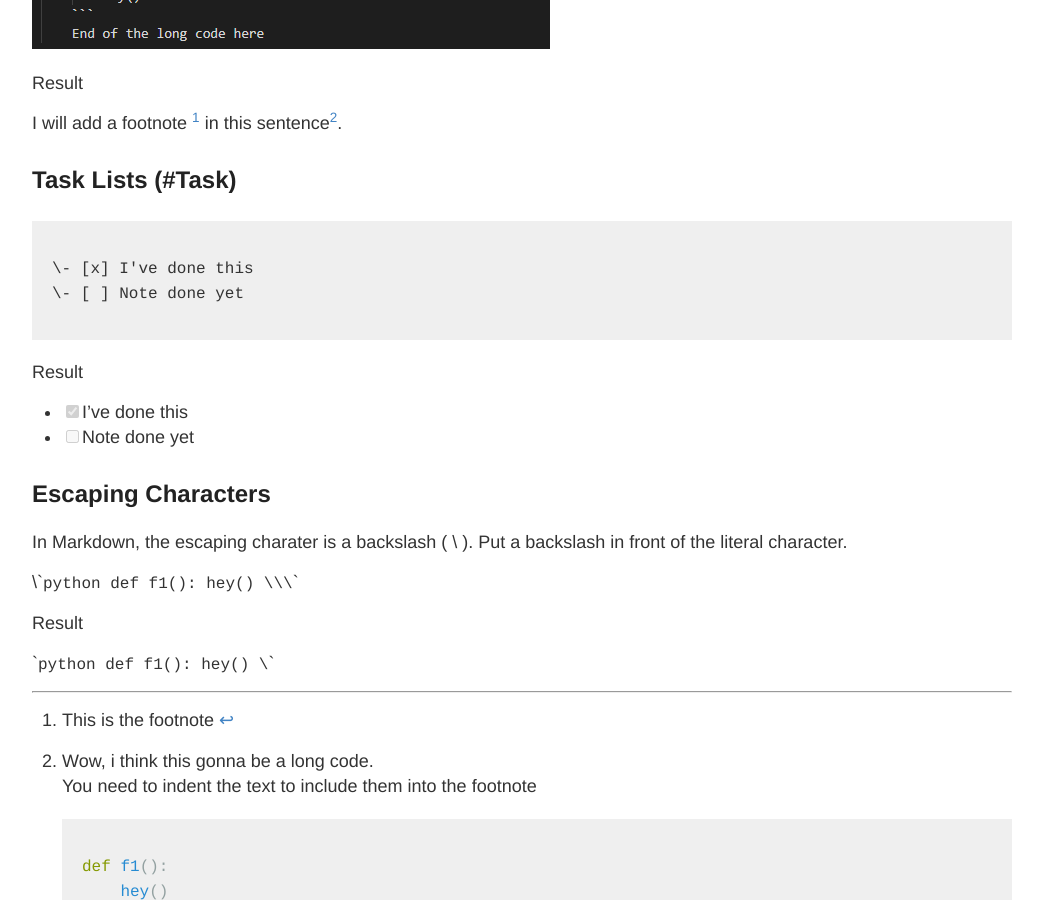
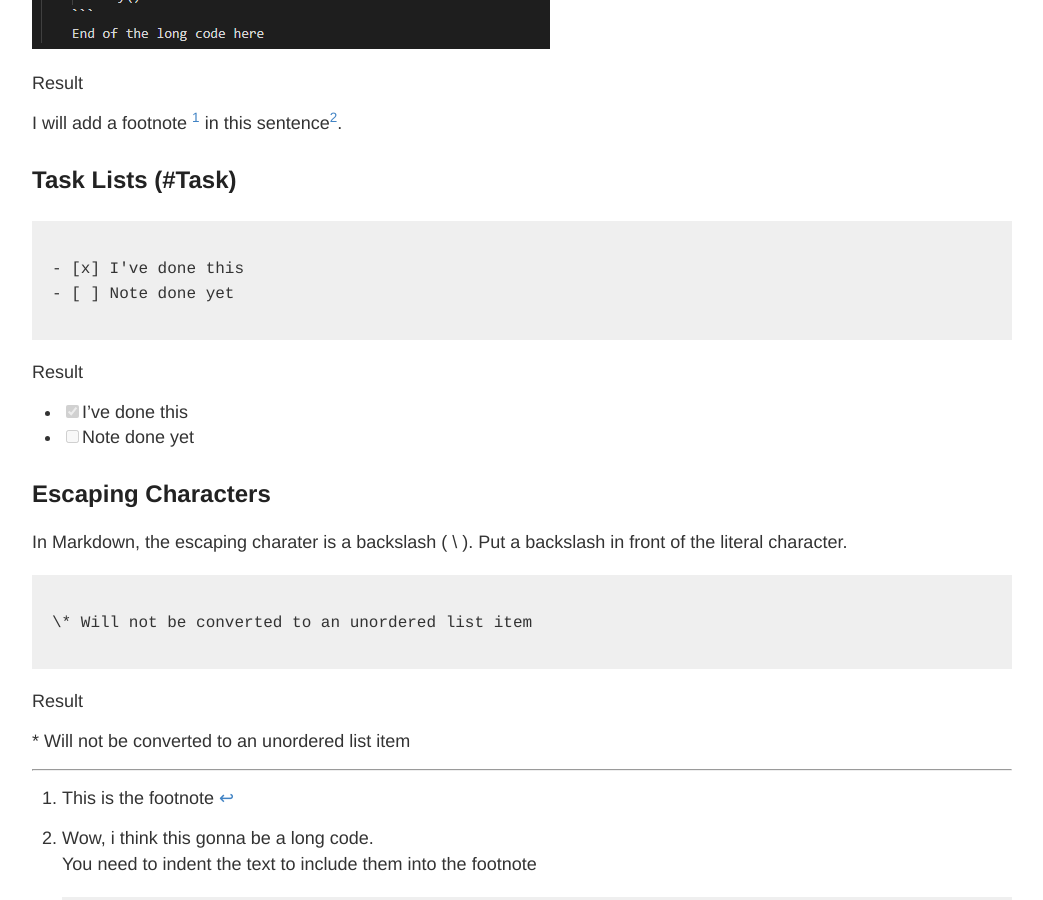
Before and after one commit to loitd/loitd.github.io, a Jekyll site: the page built from _cheatsheets/2020-12-03-markdown-cheatsheet.md, in a window 1280 px wide and 900 px high, scrolled down 5515 px. Shown: the whole window, without its empty margins (118-1161 px from the left). Built offline with Jekyll 4.4.1, drawn with Linux system fonts in a browser that asks for light colours.

Commit message:
updated-by-loitd

````diff
--- a/_cheatsheets/2020-12-03-markdown-cheatsheet.md
+++ b/_cheatsheets/2020-12-03-markdown-cheatsheet.md
@@ -181,8 +181,8 @@ I will add a footnote [^1] in this sentence[^thecode].
 ## Task Lists (#Task)
 
 ```
-\- [x] I've done this
-\- [ ] Note done yet
+- [x] I've done this
+- [ ] Note done yet
 ```
 
 Result
@@ -193,17 +193,12 @@ Result
 ## Escaping Characters
 In Markdown, the escaping charater is a backslash ( \ ). Put a backslash in front of the literal character.
 
-\\\```python
-def f1():
-    hey()
-\\\```
+```
+\* Will not be converted to an unordered list item
+```
 
 Result
 
-\```python
-def f1():
-    hey()
-\```
-
+\* Will not be converted to an unordered list item
 
 ---
````
